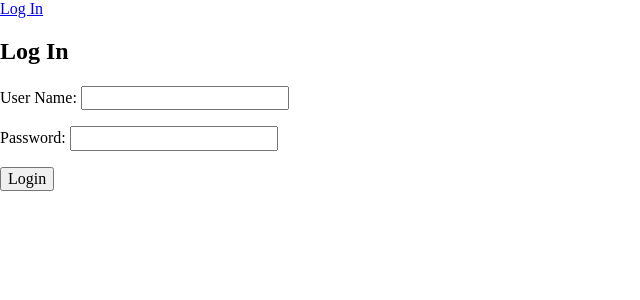
After one commit to mtgjarvis/django_blog_part_1_july25, a Django app: page /login/ in a window 1280 px wide. The commit adds this page. Shown: the top 300 px of the page, without its empty margins (0-640 px from the left). Run offline with Django 3.2, Linux system fonts and the light colour scheme.

Commit message:
added login/logout functionality

```diff
--- /dev/null
+++ b/blog/forms.py
@@ -0,0 +1,6 @@
+from django.forms import CharField, PasswordInput, Form
+
+
+class LoginForm(Form):
+    username = CharField(label="User Name", max_length=64)
+    password = CharField(widget=PasswordInput())
--- a/blog/templates/base.html
+++ b/blog/templates/base.html
@@ -13,6 +13,14 @@
 <body>
 
     <header></header>
+    <nav>
+        {% if request.user.is_authenticated %}
+        <a href="{% url 'logout' %}"><input type="submit" value="Logout"></a>
+        <a href="{% url 'login' %}"></a>
+        {% else %}
+        <a href="{% url 'login' %}">Log In</a>
+        {% endif %}
+    </nav>
 
     <main>
         {% block content %}
--- /dev/null
+++ b/blog/templates/login.html
@@ -0,0 +1,9 @@
+{% extends "base.html" %}
+{% block content %}
+<h2>Log In</h2>
+    <form action="{% url 'login' %}" method="POST">
+        {% csrf_token %}
+        {{ form.as_p }}
+        <input type="submit" value="Login">
+    </form>
+{% endblock  %}
--- a/blog/templates/show.html
+++ b/blog/templates/show.html
@@ -3,8 +3,6 @@
 {% block content %}
 
     <h1>{{ article }}</h1>
-
-    <p>{{ article.title }}</p>
 
     <p>{{ article.body }}</p>
 
--- a/blog/urls.py
+++ b/blog/urls.py
@@ -25,6 +25,9 @@ urlpatterns = [
     path('home/<int:id>/', views.show),
     path('comments/new', views.create_comment, name='create_comment'),
     path('home/create_article', views.create_article, name='create_article'),
-    path('home/new_article', views.new_article)
+    path('home/new_article', views.new_article),
+    path('login/', views.login_view, name='login'),
+    path('logout/', views.logout_view, name='logout'),
+    path('signup/', views.signup, name='signup'),
     # path('home/<int:id>', post_show, name='post_details'),
 ]
--- a/blog/views.py
+++ b/blog/views.py
@@ -2,10 +2,55 @@ from datetime import datetime
 from django.http import HttpResponse, HttpResponseRedirect
 from django.shortcuts import render
 from blog.models import Article, ArticleForm, Comment, CommentForm
+from django.contrib.auth import authenticate, login, logout
+from django.contrib.auth.forms import UserCreationForm
+from blog.forms import LoginForm, Form
+from django.contrib.auth.decorators import login_required
 
 
 def root(request):
     return HttpResponseRedirect('/home')
+
+
+def signup(request):
+    if request.method == "POST":
+        form = UserCreationForm(request.POST)
+        if form.is_valid():
+            form.save()
+            username = form.cleaned_data.get('username')
+            raw_password = form.cleaned_data.get('password1')
+            user = authenticate(username=username, password=raw_password)
+            login(request, user)
+            return HttpResponseRedirect('/home')
+    else:
+        form = UserCreationForm()
+    html_response = render(request, 'signup.html', {'form': form})
+    return HttpResponse(html_response)
+
+
+def login_view(request):
+    if request.method == "POST":
+        form = LoginForm(request.POST)
+        if form.is_valid():
+            username = form.cleaned_data['username']
+            pw = form.cleaned_data['password']
+            user = authenticate(username=username, password=pw)
+            if user is not None:
+                login(request, user)
+                return HttpResponseRedirect('/home')
+            else:
+                form.add_error('username', 'Login Failed')
+    else:
+        form = LoginForm()
+
+    context = {'form': form}
+    http_response = render(request, 'login.html', context)
+    return HttpResponse(http_response)
+
+
+def logout_view(request):
+    logout(request)
+    return HttpResponseRedirect('/login')
 
 
 # def create(request):
@@ -26,25 +71,39 @@ def show(request, id):
     context = {"article": article}
     return render(request, "show.html", context)
 
-
+@login_required
 def create_comment(request):
     article_id = request.POST['article']
     article = Article.objects.filter(id=article_id).first()
-    name = request.POST['name']
-    message = request.POST['message']
-    new_comment = Comment(article=article, name=name, message=message)
-    new_comment.save()
-    # form = CommentForm(request.POST)
-    # context = []
-    return HttpResponseRedirect(f'/home/{article_id}')
+    # name = request.POST['name']
+    # message = request.POST['message']
+    # new_comment = Comment(article=article, name=name, message=message)
+    # new_comment.save()
+    form = CommentForm(request.POST)
+    context = {'article': article, 'form': form}
+    if form.is_valid():
+        new_comment = form.save(commit=False)
+        new_comment.article = article
+        form.save()
+        return HttpResponseRedirect(f'/home/{article_id}')
+    else:
+        return render(request, 'show.html', context)
 
+@login_required
+def new_article(request):
+    form = ArticleForm(request.POST)
+    context = {"form": form, "message": "Create New Article", "action": "create_article"}
+    if request.method == "POST":
+        if form.is_valid():
+            article = form.save(commit=False)
+            article.user = request.user
+            article.save()
+            return HttpResponseRedirect("/home")
+    # return render(request, 'show.html', context)
 
-def new_article(request):
-    form = ArticleForm()
-    context = {"form": form, "message": "Create New Article", "action": "create_article"}
     return render(request, "form.html", context)
 
-
+@login_required
 def create_article(request):
     form = ArticleForm(request.POST)
     form.save()
```
Also changed, not shown: blog/models.py (+7 -3 lines), blog/templates/signup.html (added, +9 -0 lines), blog/migrations/0005_auto_20190806_2150.py (added).
